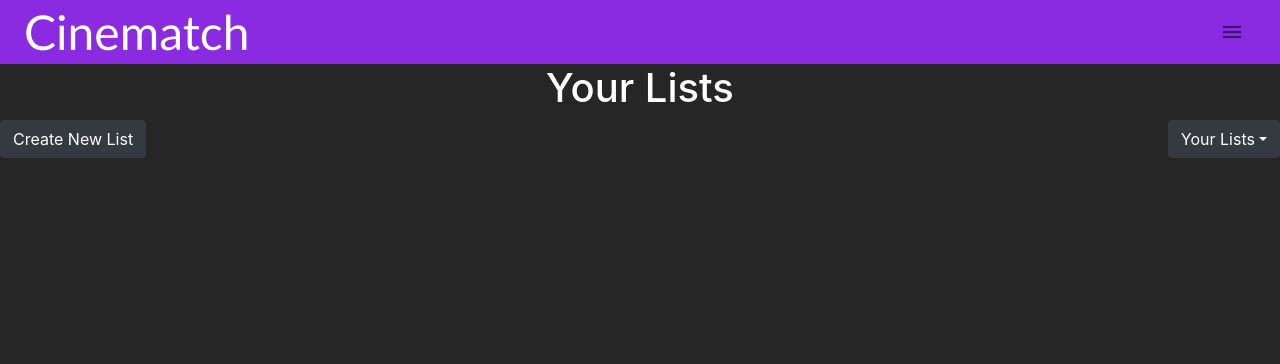
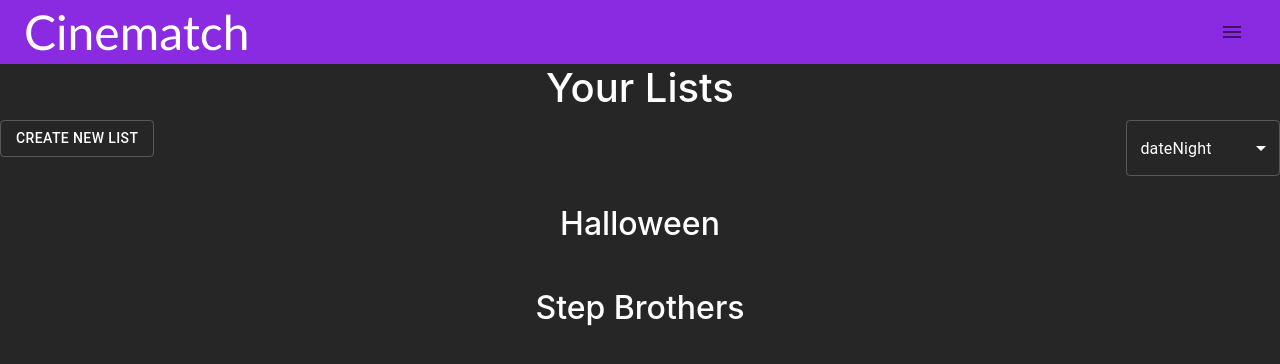
Before and after one commit to TylerKiesman/cinematch, a React (Create React App) app: page /lists in a window 1280 px wide. Shown: the top 364 px of the page. Built offline with nearby package versions, Linux system fonts and the light colour scheme.

Commit message:
A not so great implementation for lists, could be refactored

```diff
--- a/src/accountLists.js
+++ b/src/accountLists.js
@@ -1,25 +1,102 @@
 import React from 'react';
+import * as data from './dataInterface';
+import NewListDialog from './createList';
+import {FormControl, InputLabel, Select, MenuItem, Button} from '@material-ui/core';
+import { withStyles } from "@material-ui/core/styles";
+import { ThemeProvider } from '@material-ui/styles';
+  import { createMuiTheme } from '@material-ui/core/styles';
+
+
+
+const styles = theme => ({
+    formControl: {
+        width: "100%",
+        color: 'white'
+    },
+    listSelect: {
+        float: "right",
+        '&:before': {
+            borderColor: "white",
+        },
+        '&:after': {
+            borderColor: "white",
+        },
+        color: 'white'
+    }
+});
 
 class AccountLists extends React.Component{
+    constructor(props){
+        super(props);
+        this.state = {curList: data.getUserLists('admin@mail.com')[0]}
+        this.createNewList = React.createRef();
+        this.createList = this.createList.bind(this);
+        this.refresh = this.refresh.bind(this);
+        this.changeList = this.changeList.bind(this);
+    }
+
+    createList(){
+        this.createNewList.current.handleOpen();
+
+    }
+
+    refresh(){
+        this.setState({curList: this.state.curList});
+    }
+
+    changeList(event){
+        var i;
+        var lists = data.getUserLists('admin@mail.com')
+        for(i = 0; i < lists.length; i++){
+            if(lists[i].name == event.target.value){
+                this.setState({curList: lists[i]});
+                break;
+            }
+        }
+    }
+
     render(){
+        const { classes } = this.props;
+        const addWhite = createMuiTheme({
+            palette: {
+                primary: {
+                // light: will be calculated from palette.primary.main,
+                    main: '#ffffff',
+                // dark: will be calculated from palette.primary.main,
+                // contrastText: will be calculated to contrast with palette.primary.main
+                },
+              type: 'dark'
+            },
+        });
         return(
             <body style={{backgroundColor: "#262626"}}>
+                <NewListDialog ref={this.createNewList} refresh={this.refresh}/>
                 <link rel="stylesheet" href="https://maxcdn.bootstrapcdn.com/bootstrap/4.5.2/css/bootstrap.min.css"/>
                 <script src="https://ajax.googleapis.com/ajax/libs/jquery/3.5.1/jquery.min.js"></script>
                 <script src="https://cdnjs.cloudflare.com/ajax/libs/popper.js/1.16.0/umd/popper.min.js"></script>
                 <script src="https://maxcdn.bootstrapcdn.com/bootstrap/4.5.2/js/bootstrap.min.js"></script>
                 <h1 style={{color: "white"}} class="text-center"> Your Lists</h1>
-
-                <div class="dropdown text-right">
-                    <div> <button type="button" class="btn btn-dark float-left">Create New List</button> </div>
-
-                    <button class="btn btn-dark dropdown-toggle right" type="button" id="dropdownMenuButton" data-toggle="dropdown" aria-haspopup="true" aria-expanded="false" >
-                        Your Lists
-                    </button>
-                    <div class="dropdown-menu" aria-labelledby="dropdownMenuButton">
-                        <a class="dropdown-item" href="#">Action</a>
-                        <a class="dropdown-item" href="#">Another action</a>
-                        <a class="dropdown-item" href="#">Something else here</a>
+                <div style={{width: "100%"}}>
+                <ThemeProvider class="right" theme={addWhite}>
+                    <Button variant="outlined" onClick={this.createList}>Create New List</Button>
+                    <div style={{position:"relative", float:"right", width: '12%'}}>
+                        <FormControl variant="outlined" className={classes.formControl}>
+                            <Select labelId="list-select" className={classes.listSelect} value={this.state.curList.name} onChange={this.changeList}>
+                                {data.getUserLists('admin@mail.com').map((list) => (
+                                    <MenuItem value={list.name}>{list.name}</MenuItem>
+                                ))}
+                            </Select>
+                        </FormControl>
+                        </div>
+                    </ThemeProvider>
+                    </div>
+                <br/>
+                <br/>
+                <div>
+                    <div style={{textAlign: "center"}}>
+                        {this.state.curList.movies.map((title) => (
+                            <h2 style={{color: "white"}}>{title}<br/><br/></h2>
+                        ))}
                     </div>
                 </div>
             </body>
@@ -27,4 +104,4 @@ class AccountLists extends React.Component{
     }
 }
 
-export default AccountLists;
+export default withStyles(styles, {withTheme: false})(AccountLists);;
--- /dev/null
+++ b/src/createList.js
@@ -0,0 +1,91 @@
+import React from 'react';
+import { createMuiTheme } from '@material-ui/core/styles';
+import { Button } from '@material-ui/core';
+import { ThemeProvider } from '@material-ui/styles';
+import Dialog from '@material-ui/core/Dialog';
+import DialogActions from '@material-ui/core/DialogActions';
+import DialogContent from '@material-ui/core/DialogContent';
+import DialogContentText from '@material-ui/core/DialogContentText';
+import DialogTitle from '@material-ui/core/DialogTitle';
+import { TextField } from '@material-ui/core';
+import * as data from './dataInterface';
+
+
+const darkTheme = createMuiTheme({
+
+    palette: {
+        primary: {
+        // light: will be calculated from palette.primary.main,
+            main: '#8a2be2',
+        // dark: will be calculated from palette.primary.main,
+        // contrastText: will be calculated to contrast with palette.primary.main
+        },
+      type: 'dark'
+    },
+});
+
+class NewListDialog extends React.Component{
+    constructor(props){
+        super(props);
+        this.state = {open: false, name: ''};
+        this.handleNewList = this.handleNewList.bind(this);
+        this.handleOpen = this.handleOpen.bind(this);
+        this.handleClose = this.handleClose.bind(this);
+        this.handleNameChange = this.handleNameChange.bind(this);
+    }
+
+    handleOpen(){
+        this.setState({open: true});
+    }
+
+    handleNewList(){
+        // CHANGE TO LOGGED IN USER
+        data.generateNewList('admin@mail.com', this.state.name);
+        this.props.refresh();
+        this.setState({open: false});
+    }
+
+    handleClose(){
+        this.setState({open: false});
+    }
+
+    handleNameChange(e){
+        this.setState({open: this.state.open, name: e.target.value})
+    }
+
+    render(){
+        return (<div>
+            <ThemeProvider theme={darkTheme}>
+                <Dialog
+                    open={this.state.open}
+                    onClose={this.handleClose}
+                    aria-labelledby="alert-dialog-title"
+                    aria-describedby="alert-dialog-description"
+                >
+                    <DialogTitle id="alert-dialog-title">{"Create New List"}</DialogTitle>
+                    <DialogContent>
+                        <DialogContentText id="alert-dialog-description">
+                            Enter the name of the new list that you want to add this movie to.
+                        </DialogContentText>
+                        <TextField
+                            autoFocus
+                            margin="dense"
+                            id="name"
+                            label="List Name"
+                            fullWidth
+                            value={this.state.name}
+                            onChange={this.handleNameChange}
+                        />
+                    </DialogContent>
+                    <DialogActions>
+                    <Button onClick={this.handleNewList} color="primary" type="submit">
+                        Create
+                    </Button>
+                    </DialogActions>
+                </Dialog>
+            </ThemeProvider>
+        </div>)
+    }
+}
+
+export default NewListDialog;
```
